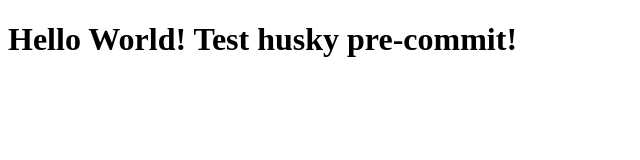
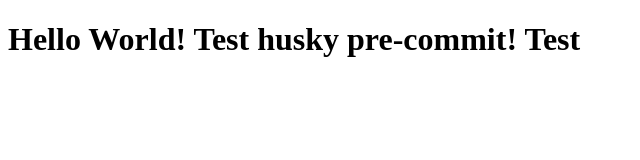
Before and after one commit to RazumauMikita/drasticaly-precious-project, a React (Vite) app in the folder pet-finder/: page / in a window 1280 px wide. Shown: the top 160 px of the page, without its empty margins (0-640 px from the left). Built offline with nearby package versions, Linux system fonts and the light colour scheme.

Commit message:
test: test husky

```diff
--- a/pet-finder/src/App.tsx
+++ b/pet-finder/src/App.tsx
@@ -1,5 +1,5 @@
 function App() {
-  return <h1>Hello World! Test husky pre-commit!</h1>
+  return <h1>Hello World! Test husky pre-commit! Test</h1>
 }
 
 export default App
```
